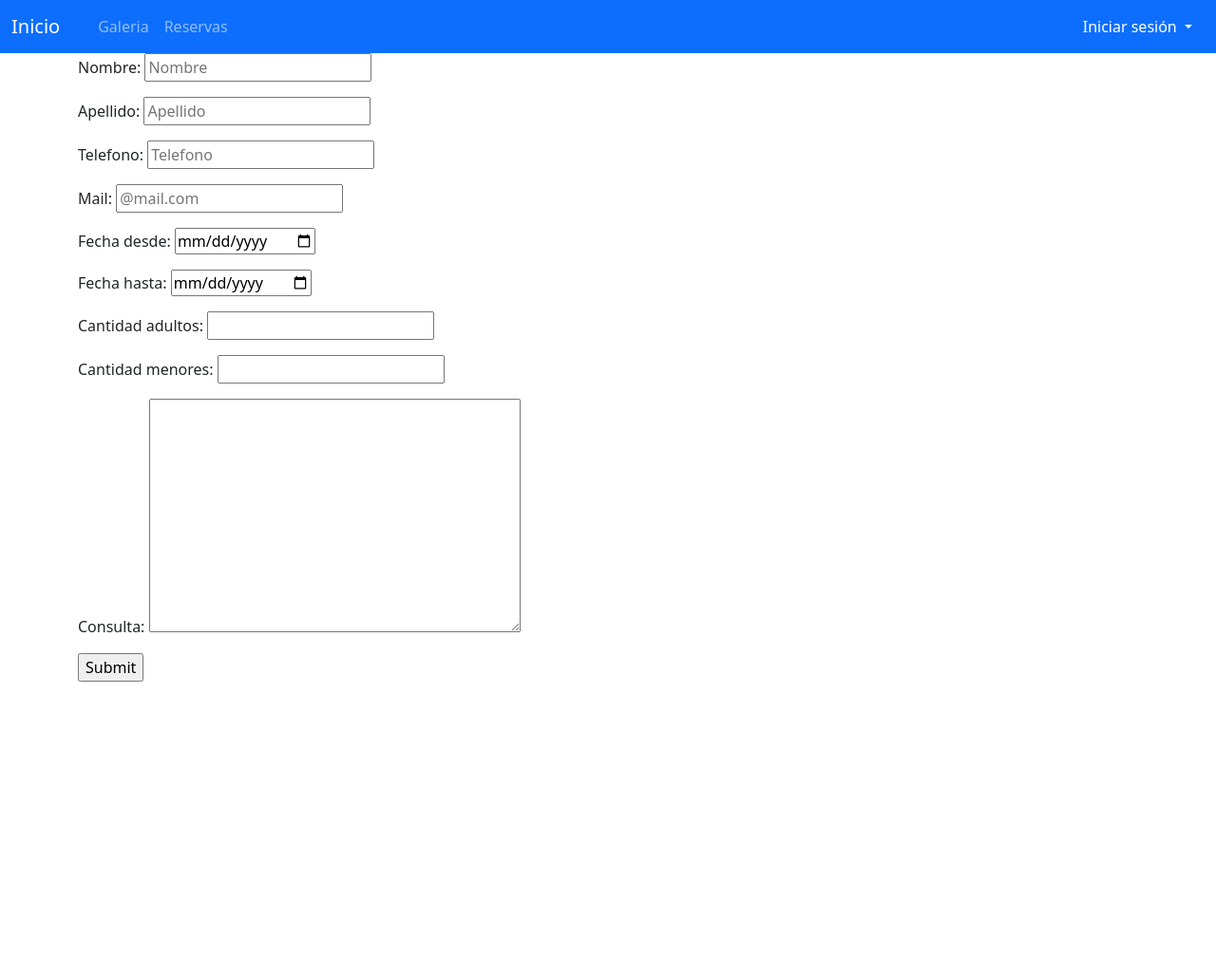
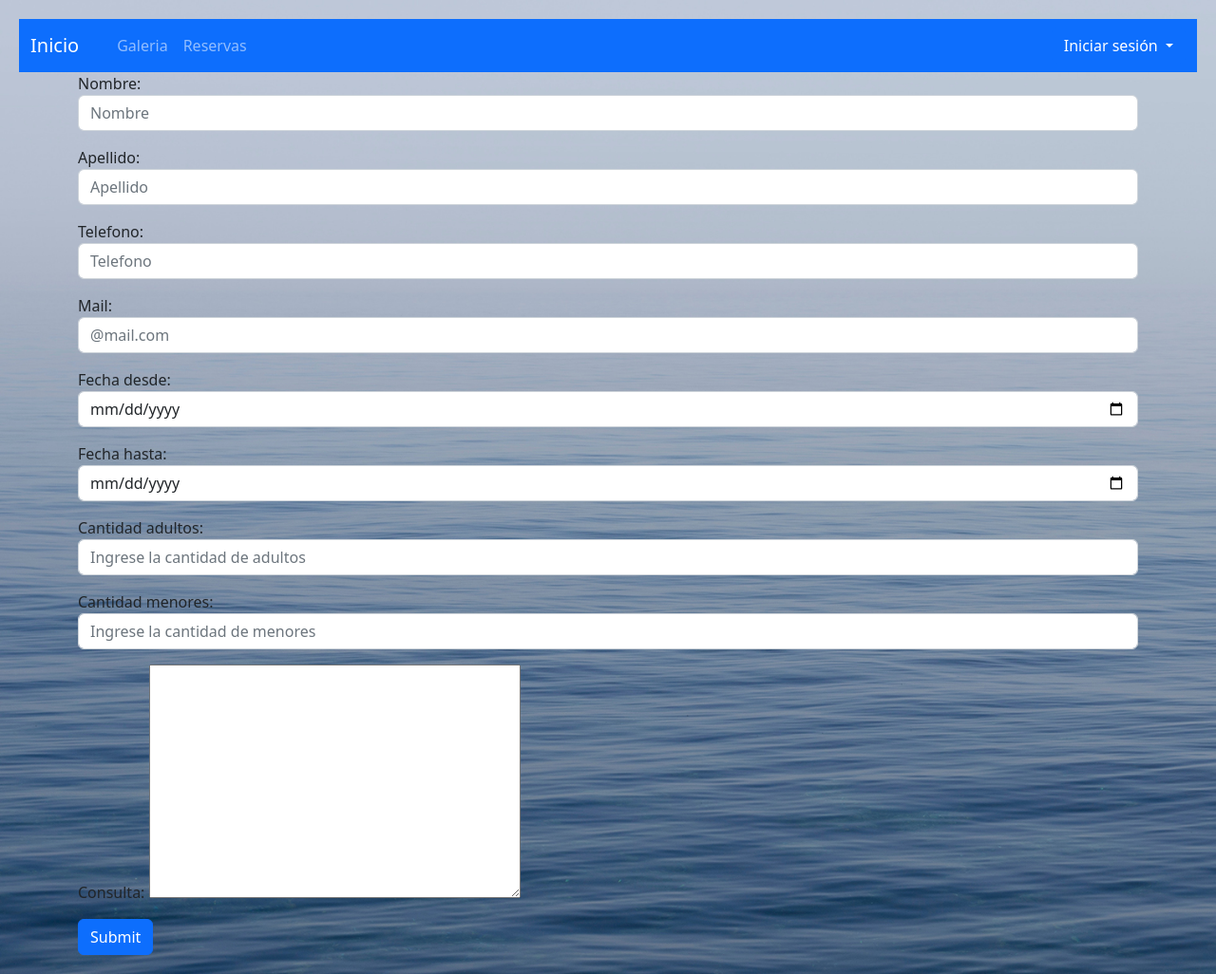
Before and after one commit to MartinMadda/Final-Coderhouse, a Django app: page /reserva/ in a window 1280 px wide. Shown: the whole page at 95% size. Before the commit the page ends 718 px from the top, so only its background shows below. Run offline with Django 4.2, Linux system fonts and the light colour scheme; some libraries are stand-ins or nearby versions.

Commit message:
forms.py y models.py

```diff
--- a/panel/forms.py
+++ b/panel/forms.py
@@ -1,6 +1,7 @@
 from django import forms
 from django.contrib.auth.forms import UserCreationForm, AuthenticationForm
 from django.contrib.auth.models import User
+from ckeditor.fields import RichTextField
 
 from .models import Perfil, Reserva
 
@@ -35,10 +36,12 @@ class ReservaForm(forms.ModelForm):
             'consulta',
         ]
         widgets = {
-            'nombre': forms.TextInput(attrs={'placeholder':'Nombre'}),
-            'apellido':forms.TextInput(attrs={'placeholder':'Apellido'}),
-            'telefono': forms.TextInput(attrs={'placeholder':'Telefono'}),
-            'mail': forms.EmailInput(attrs={'placeholder':'@mail.com'}),
-            'fecha_desde': forms.DateInput(attrs={'type':'date'}),
-            'fecha_hasta': forms.DateInput(attrs={'type':'date'}),
+            'nombre': forms.TextInput(attrs={'placeholder':'Nombre','class': 'form-control'}),
+            'apellido':forms.TextInput(attrs={'placeholder':'Apellido','class': 'form-control'}),
+            'telefono': forms.TextInput(attrs={'placeholder':'Telefono','class': 'form-control'}),
+            'mail': forms.EmailInput(attrs={'placeholder':'@mail.com','class': 'form-control'}),
+            'fecha_desde': forms.DateInput(attrs={'type':'date','class': 'form-control'}),
+            'fecha_hasta': forms.DateInput(attrs={'type':'date','class': 'form-control'}),
+            'cantidad_adultos':forms.NumberInput(attrs={'placeholder':'Ingrese la cantidad de adultos','class': 'form-control'}),
+            'cantidad_menores':forms.NumberInput(attrs={'placeholder':'Ingrese la cantidad de menores','class':'form-control'}),
         }
--- a/panel/models.py
+++ b/panel/models.py
@@ -36,7 +36,7 @@ class Reserva(models.Model):
     fecha_hasta = models.DateTimeField()
     cantidad_adultos = models.IntegerField()
     cantidad_menores = models.IntegerField()
-    consulta = RichTextField(blank=True, null=True)
+    consulta = RichTextField()
 
 class Perfil(models.Model):
     usuario = models.OneToOneField(User, on_delete=models.CASCADE)
--- /dev/null
+++ b/panel/static/css/estilos.css
@@ -0,0 +1,5 @@
+body {
+    padding: 20px;
+    background-image: url("../img/mar.jpg");
+    background-size: cover;
+}
--- a/panel/templates/panel/base.html
+++ b/panel/templates/panel/base.html
@@ -1,13 +1,12 @@
 <!DOCTYPE html>
+{% load static %}
 <html lang="en">
 <head>
+
     <meta charset="UTF-8">
     <title>{% block title %}{% endblock %}</title>
     <link href="https://cdn.jsdelivr.net/npm/bootstrap@5.2.2/dist/css/bootstrap.min.css" rel="stylesheet" integrity="sha384-Zenh87qX5JnK2Jl0vWa8Ck2rdkQ2Bzep5IDxbcnCeuOxjzrPF/et3URy9Bv1WTRi" crossorigin="anonymous">
-    <script src="https://cdn.jsdelivr.net/npm/bootstrap@5.2.2/dist/js/bootstrap.min.js" integrity="sha384-IDwe1+LCz02ROU9k972gdyvl+AESN10+x7tBKgc9I5HFtuNz0wWnPclzo6p9vxnk" crossorigin="anonymous"></script>
-    <script src="https://cdn.jsdelivr.net/npm/bootstrap@5.2.2/dist/js/bootstrap.bundle.min.js" integrity="sha384-OERcA2EqjJCMA+/3y+gxIOqMEjwtxJY7qPCqsdltbNJuaOe923+mo//f6V8Qbsw3" crossorigin="anonymous"></script>
-    <script src="https://cdn.jsdelivr.net/npm/@popperjs/core@2.11.6/dist/umd/popper.min.js" integrity="sha384-oBqDVmMz9ATKxIep9tiCxS/Z9fNfEXiDAYTujMAeBAsjFuCZSmKbSSUnQlmh/jp3" crossorigin="anonymous"></script>
-
+    <link rel="stylesheet" href="{% static 'css/estilos.css' %}">
 </head>
 <body>
     <nav class="navbar navbar-expand-lg navbar-dark bg-primary">
@@ -64,5 +63,8 @@
 
     {% endblock content %}
 </div>
+<script src="https://cdn.jsdelivr.net/npm/bootstrap@5.2.2/dist/js/bootstrap.min.js" integrity="sha384-IDwe1+LCz02ROU9k972gdyvl+AESN10+x7tBKgc9I5HFtuNz0wWnPclzo6p9vxnk" crossorigin="anonymous"></script>
+<script src="https://cdn.jsdelivr.net/npm/bootstrap@5.2.2/dist/js/bootstrap.bundle.min.js" integrity="sha384-OERcA2EqjJCMA+/3y+gxIOqMEjwtxJY7qPCqsdltbNJuaOe923+mo//f6V8Qbsw3" crossorigin="anonymous"></script>
+<script src="https://cdn.jsdelivr.net/npm/@popperjs/core@2.11.6/dist/umd/popper.min.js" integrity="sha384-oBqDVmMz9ATKxIep9tiCxS/Z9fNfEXiDAYTujMAeBAsjFuCZSmKbSSUnQlmh/jp3" crossorigin="anonymous"></script>
 </body>
 </html>
--- a/panel/templates/panel/reserva_form.html
+++ b/panel/templates/panel/reserva_form.html
@@ -5,9 +5,9 @@
 {% block content %}
     <form method="POST">
         {% csrf_token %}
-        {{ form.as_p }}
-        {{ form.media }}
-        <input type="submit" name="submit">
+            {{ form.as_p }}
+            {{ form.media }}
+        <input class="btn btn-primary"  type="submit" name="submit">
     </form>
 
 {% endblock content %}
```
Also changed, not shown: panel/static/img/mar.jpg (added).
